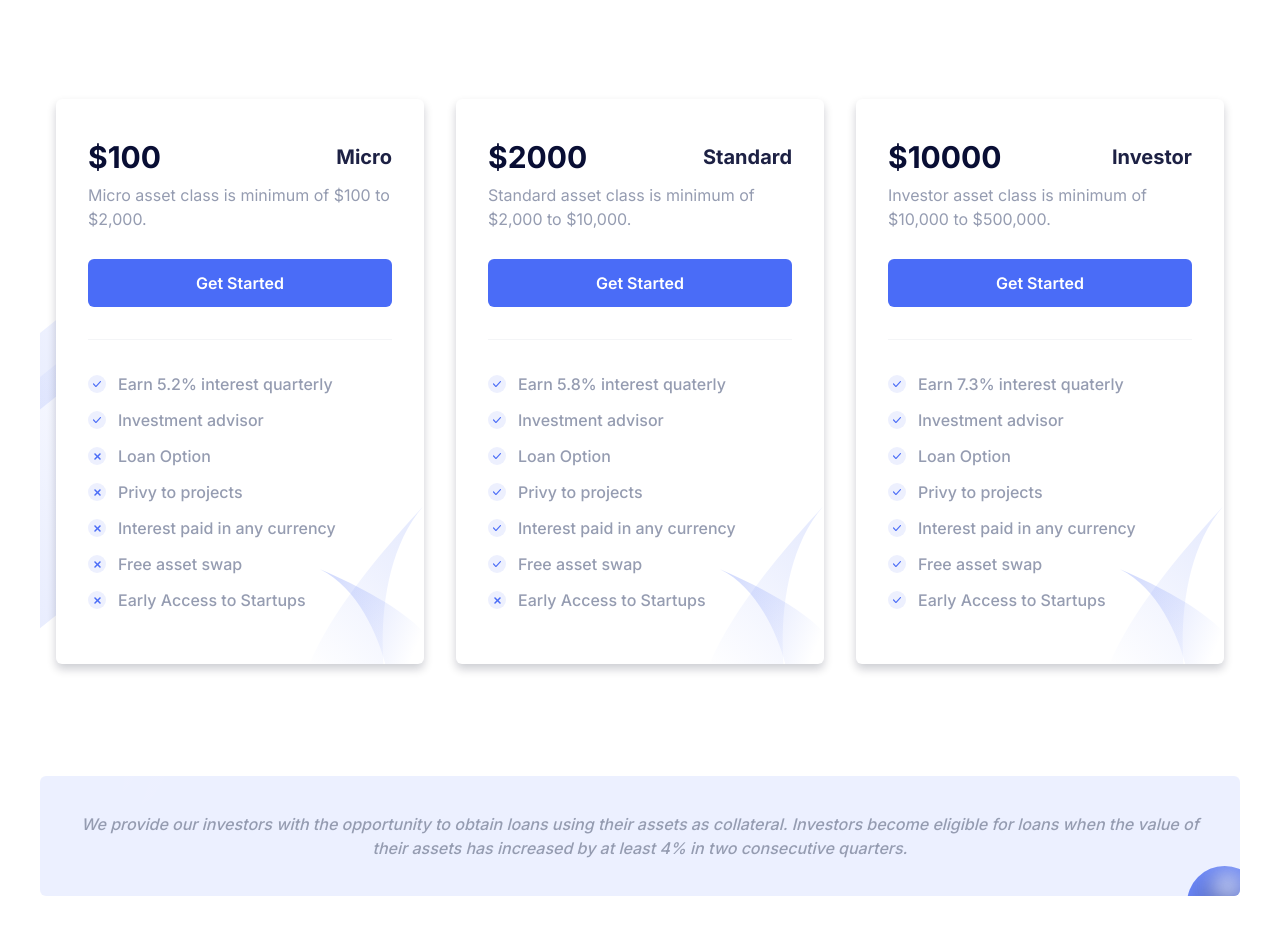
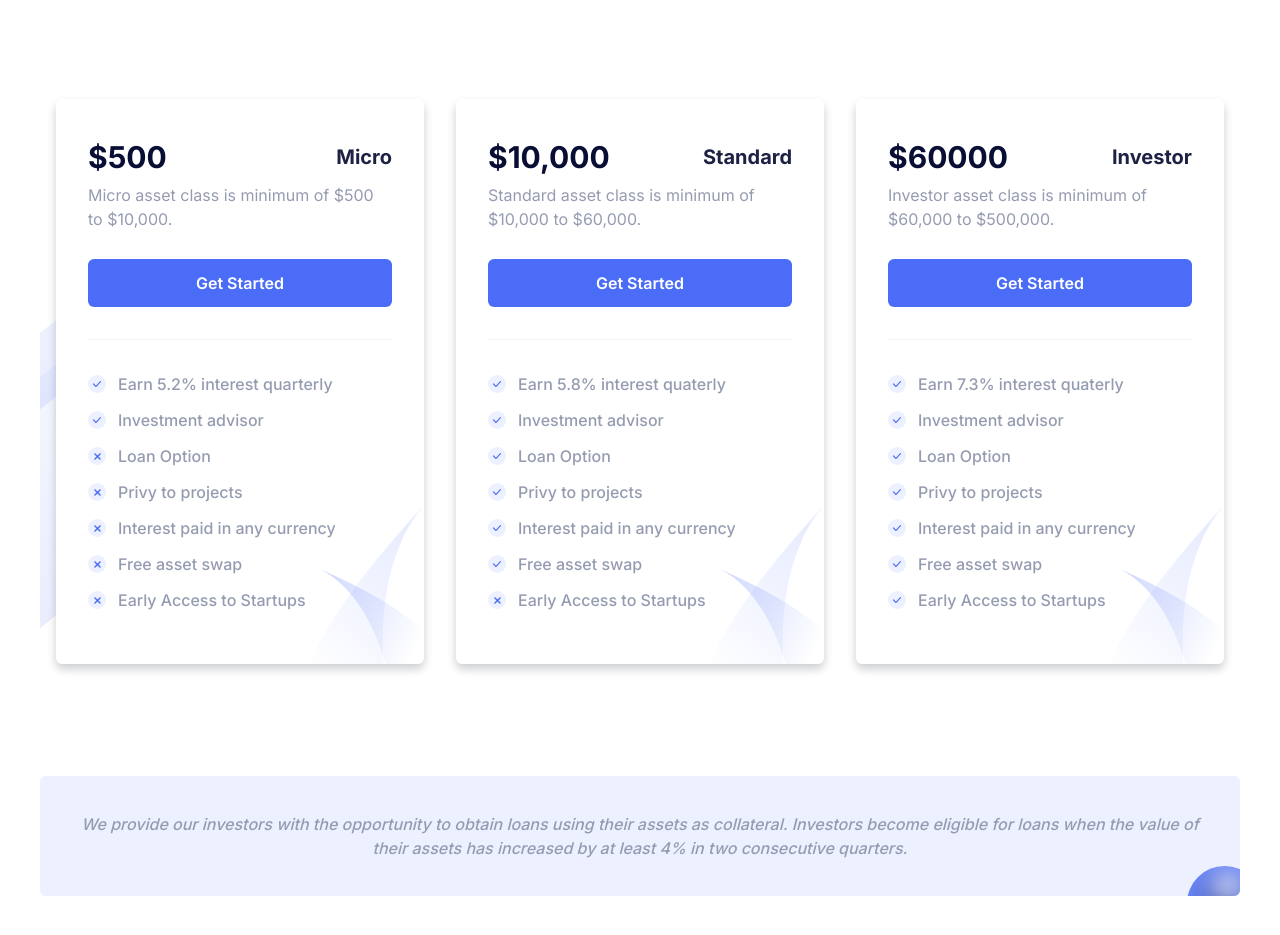
Before and after one commit to nathanabend/startup-nextjs-main, a Next.js app: page /invest in a window 1280 px wide. Shown: the part 1600-2535 px from the top of the page. Built offline with nearby package versions, Linux system fonts and the light colour scheme.

Commit message:
Update index.tsx

```diff
--- a/components/Pricing/index.tsx
+++ b/components/Pricing/index.tsx
@@ -63,9 +63,9 @@ const Pricing = () => {
         <div className="grid grid-cols-1 gap-x-8 gap-y-10 md:grid-cols-2 lg:grid-cols-3">
           <PricingBox
             packageName="Micro"
-            price={isMonthly ? "100" : "120"}
+            price={isMonthly ? "500" : "120"}
             duration={isMonthly ? "" : ""}
-            subtitle="Micro asset class is minimum of $100 to $2,000."
+            subtitle="Micro asset class is minimum of $500 to $10,000."
           >
             <OfferList text="Earn 5.2% interest quarterly" status="active" />
             <OfferList text="Investment advisor" status="active" />
@@ -77,9 +77,9 @@ const Pricing = () => {
           </PricingBox>
           <PricingBox
             packageName="Standard"
-            price={isMonthly ? "2000" : "789"}
+            price={isMonthly ? "10,000" : "789"}
             duration={isMonthly ? "" : ""}
-            subtitle="Standard asset class is minimum of $2,000 to $10,000."
+            subtitle="Standard asset class is minimum of $10,000 to $60,000."
           >
             <OfferList text="Earn 5.8% interest quaterly" status="active" />
             <OfferList text="Investment advisor" status="active" />
@@ -91,9 +91,9 @@ const Pricing = () => {
           </PricingBox>
           <PricingBox
             packageName="Investor"
-            price={isMonthly ? "10000" : "999"}
+            price={isMonthly ? "60000" : "999"}
             duration={isMonthly ? "" : ""}
-            subtitle="Investor asset class is minimum of $10,000 to $500,000."
+            subtitle="Investor asset class is minimum of $60,000 to $500,000."
           >
             <OfferList text="Earn 7.3% interest quaterly" status="active" />
             <OfferList text="Investment advisor" status="active" />
```
